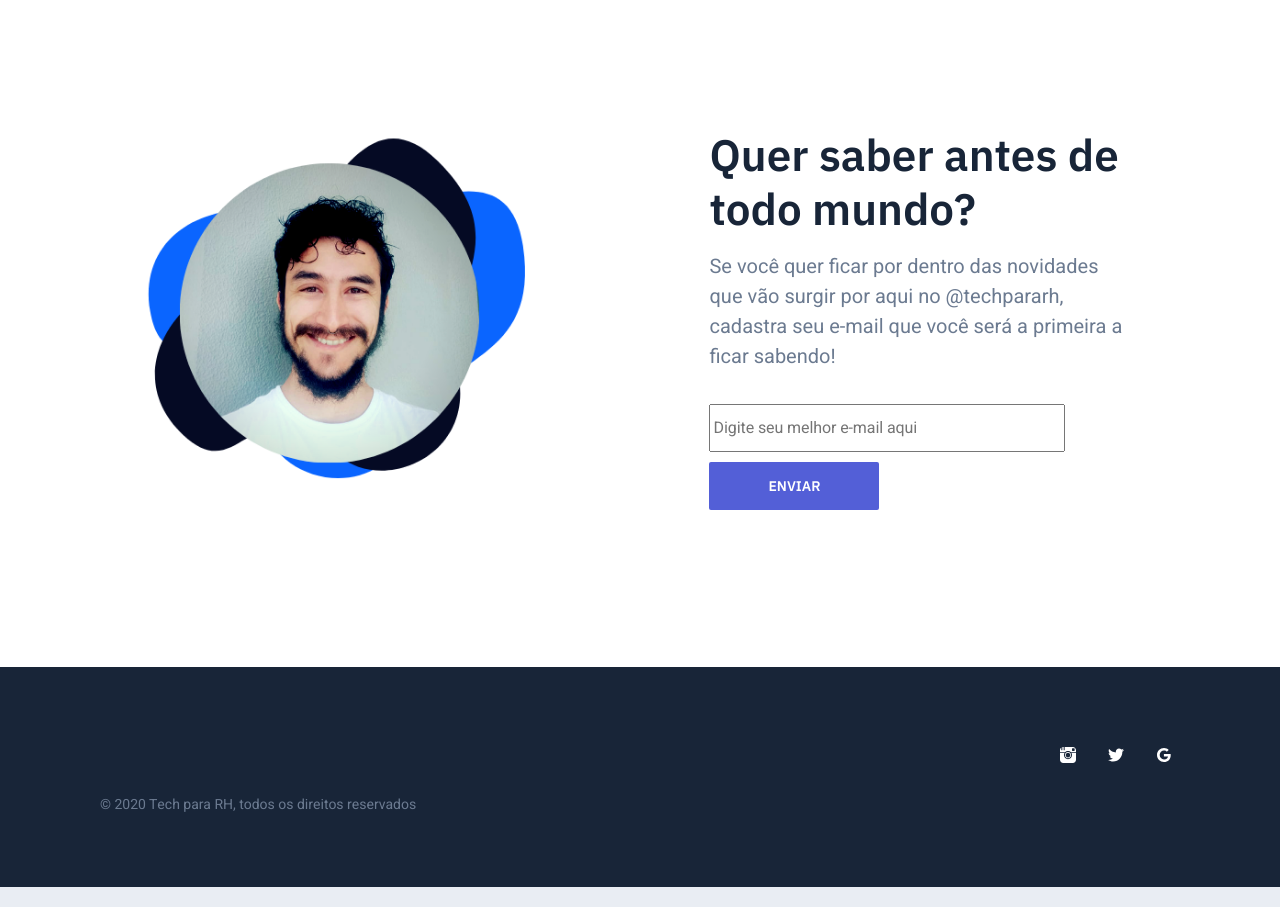
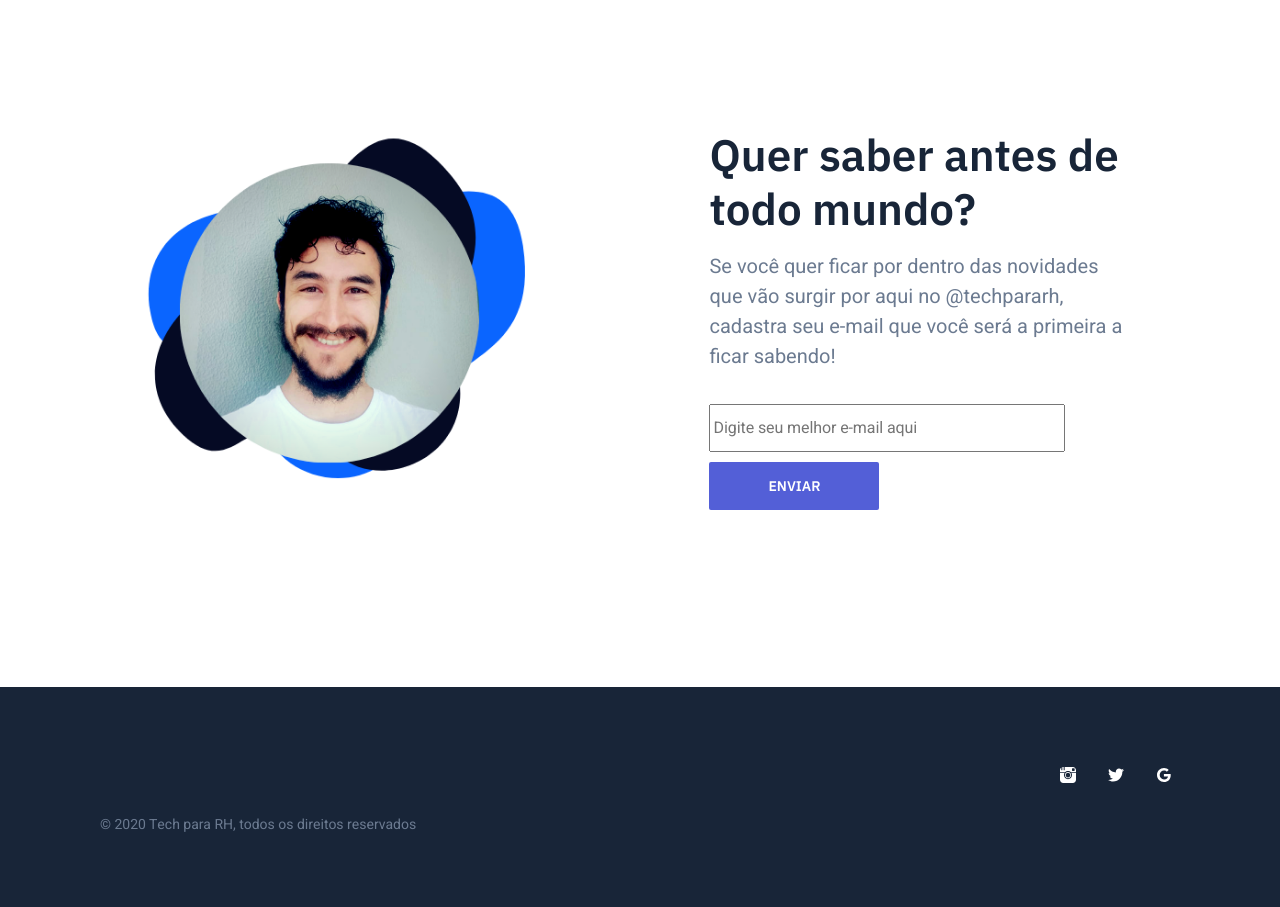
Before and after one commit to Miltonjacomini/email-landing, a website: page index.html in a window 1280 px wide. Drawn offline with nearby package versions, Linux system fonts and the light colour scheme; a script that the page names is missing.

Commit message:
Atualiza CSS do site

```diff
--- a/index.html
+++ b/index.html
@@ -4,7 +4,7 @@
     <meta charset="utf-8">
     <meta http-equiv="X-UA-Compatible" content="IE=edge">
     <meta name="viewport" content="width=device-width, initial-scale=1">
-    <title>Switch Template</title>
+    <title>Landing Page - TechParaRH</title>
     <link href="https://fonts.googleapis.com/css?family=Heebo:400,700|IBM+Plex+Sans:600" rel="stylesheet">
     <link rel="stylesheet" href="dist/css/style.css">
     <script src="https://unpkg.com/scrollreveal@4.0.0/dist/scrollreveal.min.js"></script>
@@ -38,6 +38,7 @@
             </section>
         </main>
 
+        <div id="disqus-comments" class="disqus-comments">
             <div id="disqus_thread"></div>
             <script>
                 /**
@@ -56,6 +57,7 @@
                     (d.head || d.body).appendChild(s);
                 })();
             </script>
+        </div>
 
         <footer class="site-footer has-top-divider">
             <div class="container">
--- /dev/null
+++ b/src/scss/layout/utilidades.scss
@@ -0,0 +1,3 @@
+.disqus-comments {
+    padding: 0 220px 20px 220px;
+}
--- a/src/scss/style.scss
+++ b/src/scss/style.scss
@@ -77,3 +77,8 @@
 # Lights
 --------------------------------------------------------------*/
 @import "layout/lights";
+
+/*--------------------------------------------------------------
+# Utilidades
+--------------------------------------------------------------*/
+@import "layout/utilidades";
```
Also changed, not shown: dist/css/layout/utilidades.css (added), dist/css/style.css. Lines whose indentation alone changed are shown as unchanged.
